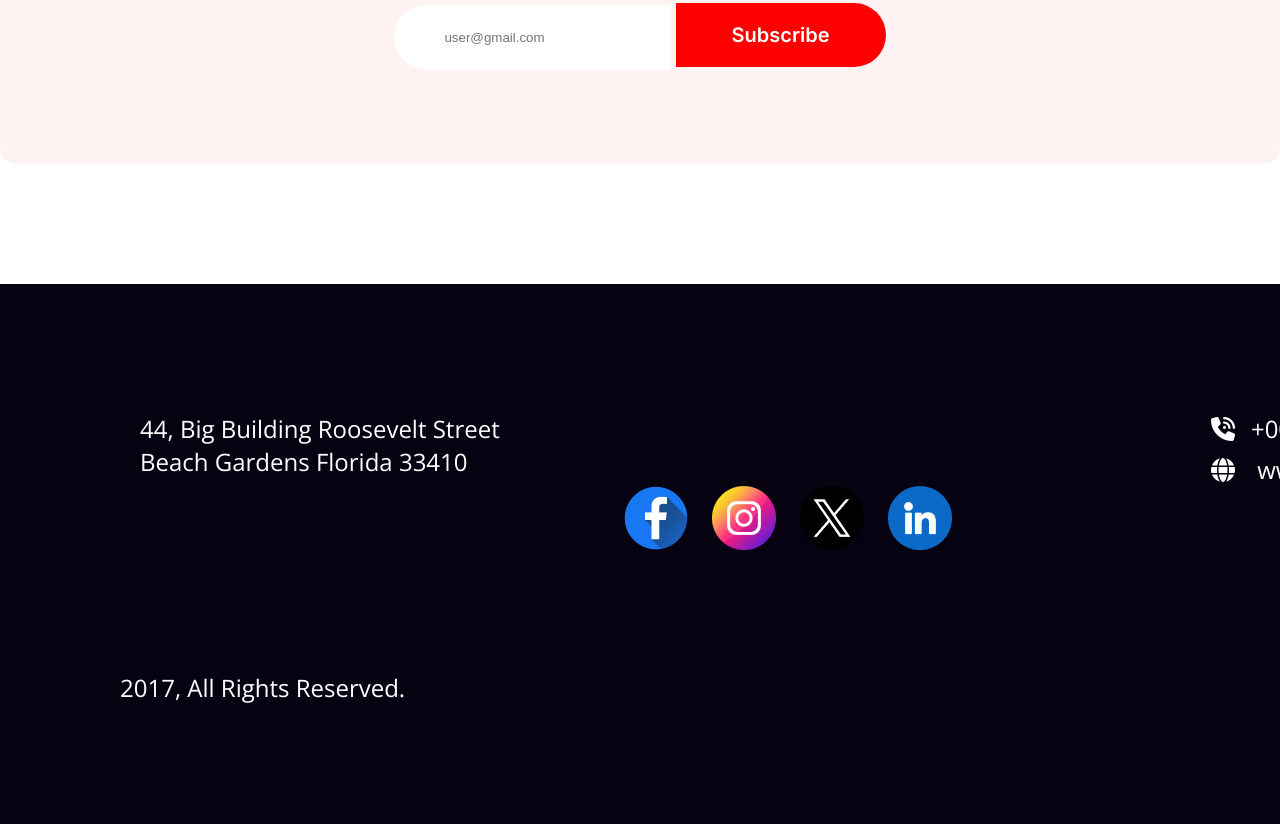
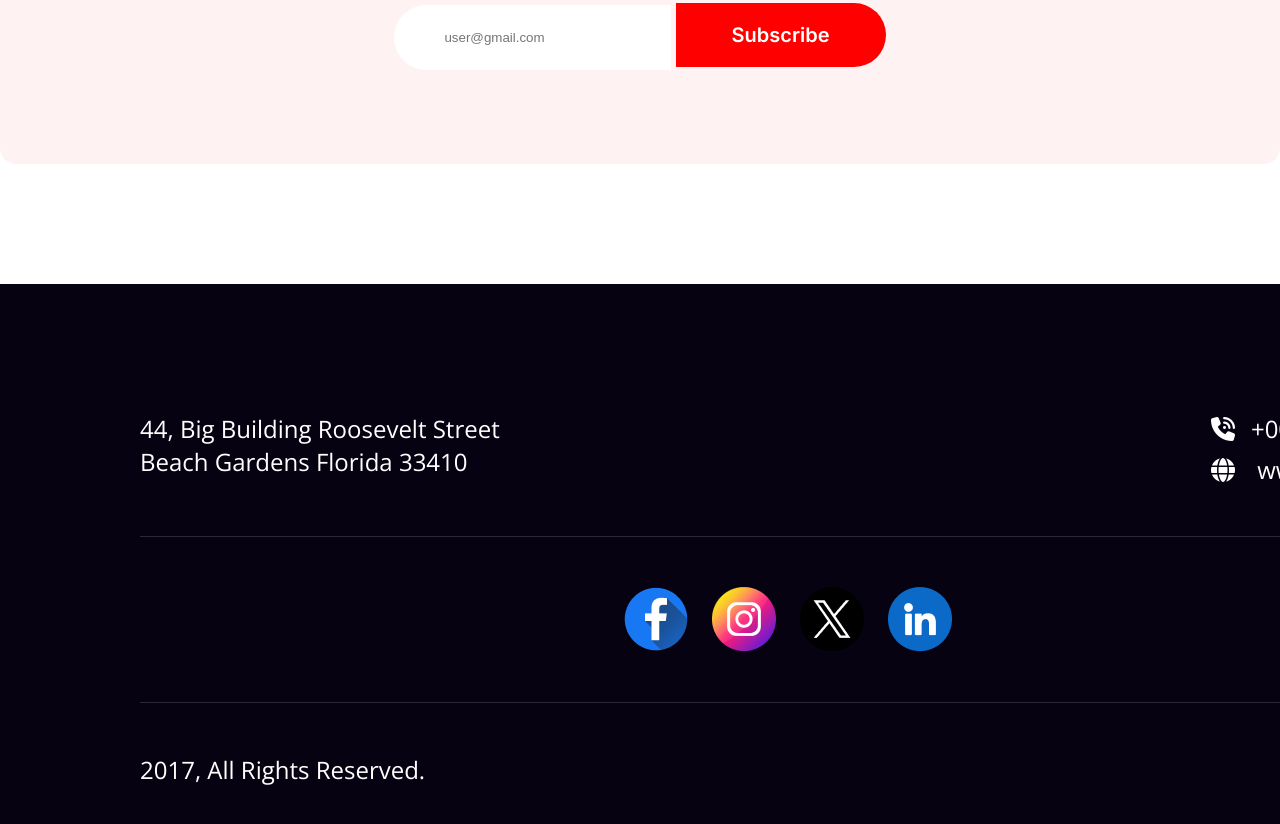
Before and after one commit to juwel-hub/New-year-New-mission, a plain HTML site: page index.html in a window 1280 px wide. Shown: the part 6999-7823 px from the top of the page. Drawn offline with nearby package versions, Linux system fonts and the light colour scheme.

Commit message:
over all compleat

```diff
--- a/index.html
+++ b/index.html
@@ -173,12 +173,14 @@
           <p><i class="icon fa-solid fa-globe"></i> www.website.com</p>
         </div>
       </div>
+      <hr class="h-row">
       <div class="footer-icon">
         <img src="images/Facebook.png" alt="" />
         <img src="images/Instagram.png" alt="" />
         <img src="images/Twitter.png" alt="" />
         <img src="images/Linkedin.png" alt="" />
       </div>
+      <hr class="h-row">
       <div class="copyrighy-item">
         <p class="copyright">2017, All Rights Reserved.</p>
         <p class="unsubscribe">Unsubscribe</p>
--- a/styles/style.css
+++ b/styles/style.css
@@ -121,7 +121,7 @@ header {
   font-weight: 700;
   text-transform: uppercase;
   padding: 20px 30px;
-  margin: 18px 126px ;
+  margin: 18px 126px;
 }
 .welcom-btn
 
@@ -132,15 +132,14 @@ header {
 
   text-align: center;
   padding: 100px;
-
 }
-.time-section{
+.time-section {
   text-align: center;
-background-color:rgba(255, 0, 0, 0.10) ;
+  background-color: rgba(255, 0, 0, 0.1);
   margin: 120px auto;
   width: 1320px;
   height: 480px;
-padding-top:100px ;
+  padding-top: 100px;
 }
 .extention {
   color: #f00;
@@ -159,17 +158,17 @@ padding-top:100px ;
   line-height: 56px;
   text-transform: capitalize;
 }
-#time-container-btn{
+#time-container-btn {
   border-radius: 8px;
-background: #F00;
-color: #FFF;
+  background: #f00;
+  color: #fff;
   text-align: center;
   font-family: Inter;
   font-size: 20px;
   font-weight: 700;
   text-transform: uppercase;
-padding:20px 32px ;
-margin-top:48px ;
+  padding: 20px 32px;
+  margin-top: 48px;
   border: 0;
 }
 
@@ -324,25 +323,24 @@ border: 0;
   margin-bottom: 50px;
   width: 895px;
 }
-.box{
+.box {
   width: 424px;
-  box-shadow: 0 0 20px rgb(0,0,0,.1);
+  box-shadow: 0 0 20px rgb(0, 0, 0, 0.1);
   transition: 1s;
   border-radius: 10px;
 }
-.gift-section{
+.gift-section {
   display: flex;
   flex-wrap: wrap;
   max-width: 1320px;
   margin: 0 auto;
   gap: 20px;
 }
-.box img{
+.box img {
   width: 100%;
   transition-duration: 1s;
-
 }
-.box:hover{
+.box:hover {
   transform: scale(1.3);
   z-index: z;
 }
@@ -436,6 +434,17 @@ footer {
 .icon {
   margin-right: 16px;
 }
+.h-row {
+  width: 1320px;
+  height: 1px;
+ color: #FFFFFF26;
+  margin:50px auto ;
+
+}
+hr{
+ background-color: #FFFFFF26;
+ border: 0;
+}
 .footer-icon {
   display: flex;
   align-items: center;
@@ -448,7 +457,7 @@ footer {
   display: flex;
   align-items: center;
   justify-content: space-between;
-  padding: 120px 120px;
+  padding: 0px 140px;
 }
 .copyright {
   color: #fff;
```
Lines whose indentation alone changed are shown as unchanged.
